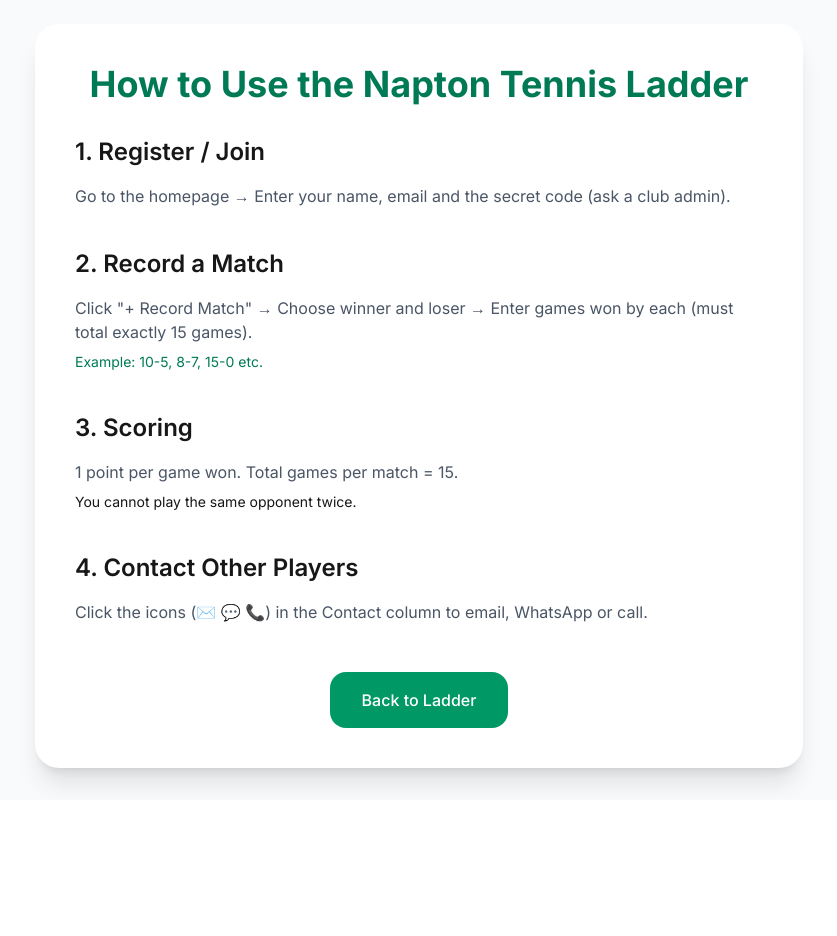
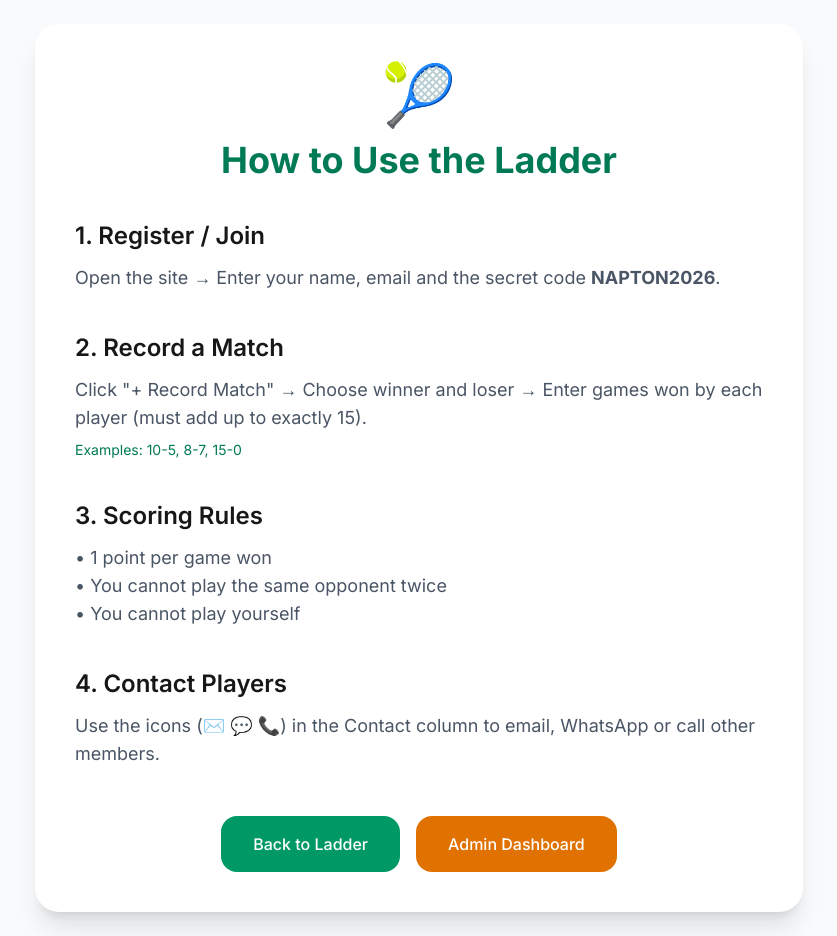
Before and after one commit to timcoker100-prog/napton-tennis-ladder, a Next.js app: page /instructions in a window 1280 px wide. Shown: the whole page, without its empty margins (221-1058 px from the left). Before the commit the page ends 800 px from the top, so only its background shows below. Built offline with nearby package versions, Linux system fonts and the light colour scheme.

Commit message:
Added Admin + Instructions pages

```diff
--- a/app/admin/page.tsx
+++ b/app/admin/page.tsx
@@ -1,110 +1,70 @@
 'use client';
-import { useEffect, useState } from 'react';
+import { useState } from 'react';
 
-const ADMIN_PASSWORD = "ADMIN2026";   // ← Change this to your admin password
+const ADMIN_PASSWORD = "ADMIN2026";
 
-type Match = {
-  id: string;
-  winnerName: string;
-  loserName: string;
-  winnerGames: number;
-  loserGames: number;
-  date: string;
-};
-
-export default function AdminDashboard() {
+export default function AdminPage() {
   const [password, setPassword] = useState("");
-  const [isAuthenticated, setIsAuthenticated] = useState(false);
-  const [matches, setMatches] = useState<Match[]>([]);
+  const [isLoggedIn, setIsLoggedIn] = useState(false);
+  const [message, setMessage] = useState("");
 
   const handleLogin = () => {
     if (password === ADMIN_PASSWORD) {
-      setIsAuthenticated(true);
+      setIsLoggedIn(true);
     } else {
-      alert("❌ Incorrect admin password");
+      setMessage("❌ Incorrect admin password");
     }
   };
 
-  useEffect(() => {
-    if (isAuthenticated) {
-      // Load mock match history
-      const mockMatches = [
-        { id: "1", winnerName: "Sarah Chen", loserName: "John Smith", winnerGames: 9, loserGames: 6, date: "2025-05-08" },
-        { id: "2", winnerName: "Mike Thompson", loserName: "Sarah Chen", winnerGames: 8, loserGames: 7, date: "2025-05-07" },
-      ];
-      setMatches(mockMatches);
+  const resetLadder = () => {
+    if (confirm("Reset the entire ladder? This cannot be undone.")) {
+      localStorage.clear();
+      setMessage("✅ Ladder has been reset");
+      window.location.reload();
     }
-  }, [isAuthenticated]);
-
-  const resetLadder = () => {
-    if (!confirm("Reset the entire ladder? This cannot be undone.")) return;
-    alert("✅ Ladder has been reset (mock mode)");
-    window.location.reload();
   };
 
-  if (!isAuthenticated) {
+  if (!isLoggedIn) {
     return (
-      <div className="min-h-screen flex items-center justify-center bg-gray-50">
-        <div className="bg-white p-10 rounded-2xl shadow-xl max-w-md w-full">
-          <h1 className="text-3xl font-bold text-center mb-8">Admin Login</h1>
+      <div className="min-h-screen bg-gray-50 flex items-center justify-center p-6">
+        <div className="bg-white rounded-3xl shadow-2xl p-10 w-full max-w-md">
+          <h1 className="text-3xl font-bold text-center mb-8">Admin Access</h1>
           <input
             type="password"
-            placeholder="Enter Admin Password"
+            placeholder="Admin Password"
             value={password}
             onChange={(e) => setPassword(e.target.value)}
-            className="w-full p-4 border rounded-lg text-lg mb-6"
-            onKeyDown={(e) => e.key === 'Enter' && handleLogin()}
+            className="w-full p-4 border rounded-2xl mb-6 text-lg"
           />
-          <button
-            onClick={handleLogin}
-            className="w-full bg-emerald-600 hover:bg-emerald-700 text-white py-4 rounded-lg font-medium text-lg"
-          >
-            Login to Admin Dashboard
+          <button onClick={handleLogin} className="w-full bg-amber-600 text-white py-4 rounded-2xl font-semibold text-xl">
+            Login as Admin
           </button>
+          {message && <p className="text-center mt-4 text-red-600">{message}</p>}
         </div>
       </div>
     );
   }
 
   return (
-    <div className="max-w-6xl mx-auto p-6">
-      <div className="flex justify-between items-center mb-8">
-        <h1 className="text-4xl font-bold text-emerald-700">Admin Dashboard</h1>
-        <button
-          onClick={() => setIsAuthenticated(false)}
-          className="text-gray-500 hover:text-red-600"
-        >
-          Logout
-        </button>
-      </div>
+    <div className="min-h-screen bg-gray-50 p-6">
+      <div className="max-w-4xl mx-auto bg-white rounded-3xl shadow-xl p-10">
+        <h1 className="text-4xl font-bold text-center mb-10 text-amber-700">Admin Dashboard</h1>
 
-      <button
-        onClick={resetLadder}
-        className="bg-red-600 hover:bg-red-700 text-white px-8 py-3 rounded-lg font-medium mb-10"
-      >
-        🔄 Reset Entire Ladder
-      </button>
+        <div className="bg-red-50 border border-red-200 rounded-2xl p-8 mb-8">
+          <h2 className="text-2xl font-semibold mb-4 text-red-700">Danger Zone</h2>
+          <button
+            onClick={resetLadder}
+            className="bg-red-600 hover:bg-red-700 text-white px-8 py-4 rounded-2xl font-medium text-lg"
+          >
+            Reset Entire Ladder (Clear All Data)
+          </button>
+        </div>
 
-      <h2 className="text-2xl font-bold mb-6">Match History</h2>
-      <div className="bg-white rounded-xl shadow overflow-hidden">
-        <table className="w-full">
-          <thead className="bg-gray-100">
-            <tr>
-              <th className="p-4 text-left">Date</th>
-              <th className="p-4 text-left">Match Result</th>
-              <th className="p-4 text-left">Score</th>
-            </tr>
-          </thead>
-          <tbody>
-            {matches.map(m => (
-              <tr key={m.id} className="border-t hover:bg-gray-50">
-                <td className="p-4">{m.date}</td>
-                <td className="p-4 font-medium">{m.winnerName} defeated {m.loserName}</td>
-                <td className="p-4">{m.winnerGames} - {m.loserGames}</td>
-              </tr>
-            ))}
-          </tbody>
-        </table>
+        <div className="text-center">
+          <a href="/ladder" className="inline-block bg-emerald-600 text-white px-10 py-4 rounded-2xl font-medium hover:bg-emerald-700">
+            Back to Ladder
+          </a>
+        </div>
       </div>
     </div>
   );
--- a/app/instructions/page.tsx
+++ b/app/instructions/page.tsx
@@ -1,38 +1,43 @@
 'use client';
 
-export default function Instructions() {
+export default function InstructionsPage() {
   return (
     <div className="min-h-screen bg-gray-50 p-6">
       <div className="max-w-3xl mx-auto bg-white rounded-3xl shadow-xl p-10">
-        <h1 className="text-4xl font-bold text-emerald-700 mb-8 text-center">How to Use the Napton Tennis Ladder</h1>
+        <div className="text-center mb-10">
+          <div className="text-6xl mb-4">🎾</div>
+          <h1 className="text-4xl font-bold text-emerald-700">How to Use the Ladder</h1>
+        </div>
 
-        <div className="space-y-10">
+        <div className="space-y-10 text-lg">
           <div>
-            <h2 className="text-2xl font-semibold mb-4">1. Register / Join</h2>
-            <p className="text-gray-600">Go to the homepage → Enter your name, email and the secret code (ask a club admin).</p>
+            <h2 className="text-2xl font-semibold mb-3">1. Register / Join</h2>
+            <p className="text-gray-600">Open the site → Enter your name, email and the secret code <strong>NAPTON2026</strong>.</p>
           </div>
 
           <div>
-            <h2 className="text-2xl font-semibold mb-4">2. Record a Match</h2>
-            <p className="text-gray-600">Click "+ Record Match" → Choose winner and loser → Enter games won by each (must total exactly 15 games).</p>
-            <p className="text-sm text-emerald-700 mt-2">Example: 10-5, 8-7, 15-0 etc.</p>
+            <h2 className="text-2xl font-semibold mb-3">2. Record a Match</h2>
+            <p className="text-gray-600">Click "+ Record Match" → Choose winner and loser → Enter games won by each player (must add up to exactly 15).</p>
+            <p className="text-sm text-emerald-700 mt-2">Examples: 10-5, 8-7, 15-0</p>
           </div>
 
           <div>
-            <h2 className="text-2xl font-semibold mb-4">3. Scoring</h2>
-            <p className="text-gray-600">1 point per game won. Total games per match = 15.</p>
-            <p className="text-sm mt-2">You cannot play the same opponent twice.</p>
+            <h2 className="text-2xl font-semibold mb-3">3. Scoring Rules</h2>
+            <p className="text-gray-600">• 1 point per game won<br/>• You cannot play the same opponent twice<br/>• You cannot play yourself</p>
           </div>
 
           <div>
-            <h2 className="text-2xl font-semibold mb-4">4. Contact Other Players</h2>
-            <p className="text-gray-600">Click the icons (✉️ 💬 📞) in the Contact column to email, WhatsApp or call.</p>
+            <h2 className="text-2xl font-semibold mb-3">4. Contact Players</h2>
+            <p className="text-gray-600">Use the icons (✉️ 💬 📞) in the Contact column to email, WhatsApp or call other members.</p>
           </div>
         </div>
 
-        <div className="mt-12 text-center">
-          <a href="/ladder" className="inline-block bg-emerald-600 text-white px-8 py-4 rounded-2xl font-medium hover:bg-emerald-700">
+        <div className="mt-12 flex gap-4 justify-center">
+          <a href="/ladder" className="px-8 py-4 bg-emerald-600 text-white rounded-2xl font-medium hover:bg-emerald-700">
             Back to Ladder
+          </a>
+          <a href="/admin" className="px-8 py-4 bg-amber-600 text-white rounded-2xl font-medium hover:bg-amber-700">
+            Admin Dashboard
           </a>
         </div>
       </div>
```
